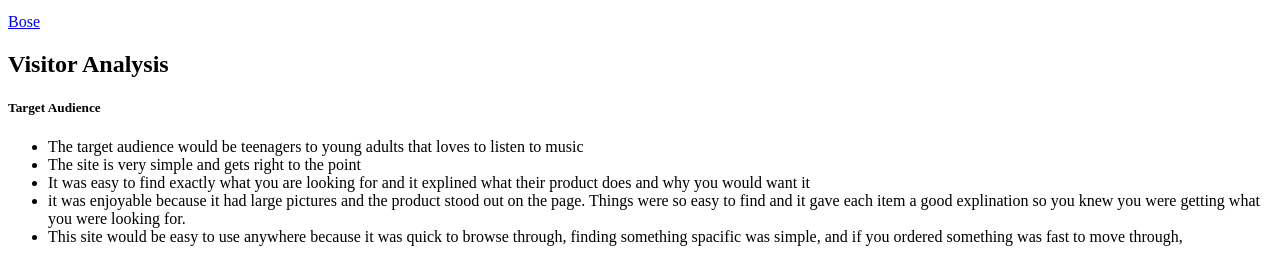
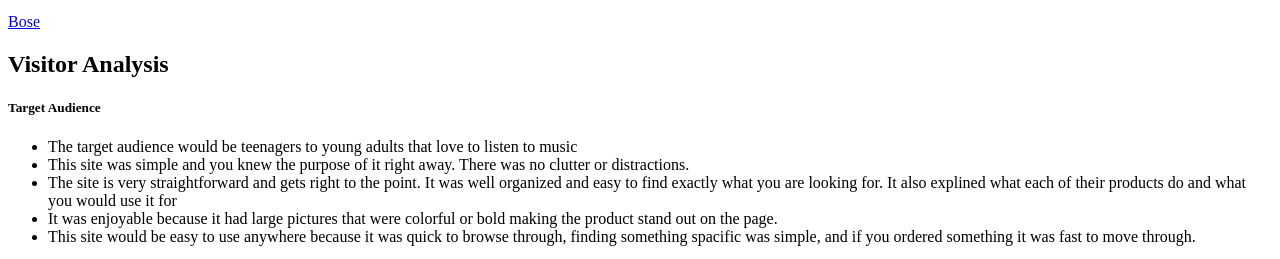
Before and after one commit to ANiel82/ANiel82.github.io, a plain HTML site: page homework/mobileSite.html in a window 1280 px wide. Shown: the part 101-360 px from the top of the page. Drawn offline with Linux system fonts and the light colour scheme; grey boxes are pictures that could not be loaded.

Commit message:
Homework

```diff
--- a/homework/mobileSite.html
+++ b/homework/mobileSite.html
@@ -20,11 +20,11 @@
             <h2>Visitor Analysis</h2>
             <h5>Target Audience</h5>
             <ul>
-                <li>The target audience would be teenagers to young adults that loves to listen to music</li>
-                <li>The site is very simple and gets right to the point</li>
-                <li>It was easy to find exactly what you are looking for and it explined what their product does and why you would want it</li>
-                <li>it was enjoyable because it had large pictures and the product stood out on the page. Things were so easy to find and it gave each item a good explination so you knew you were getting what you were looking for. </li>
-                <li>This site would be easy to use anywhere because it was quick to browse through, finding something spacific was simple, and if you ordered something was fast to move through,</li>
+                <li>The target audience would be teenagers to young adults that love to listen to music</li>
+                <li>This site was simple and you knew the purpose of it right away. There was no clutter or distractions.</li>
+                <li>The site is very straightforward and gets right to the point. It was well organized and easy to find exactly what you are looking for. It also explined what each of their products do and what you would use it for</li>
+                <li>It was enjoyable because it had large pictures that were colorful or bold making the product stand out on the page. </li>
+                <li>This site would be easy to use anywhere because it was quick to browse through, finding something spacific was simple, and if you ordered something it was fast to move through.</li>
             </ul>
                 <img src="https://lh3.googleusercontent.com/rEQZ9Ma7lRCHM3gFjWzmRrKDXoFibYQ5i36XxAmt4CpBTOlqYF6ZsR0aNS3qRgPJWmw=h900" alt="Bose Site" style="width:200px;height:300px;">
 
```
